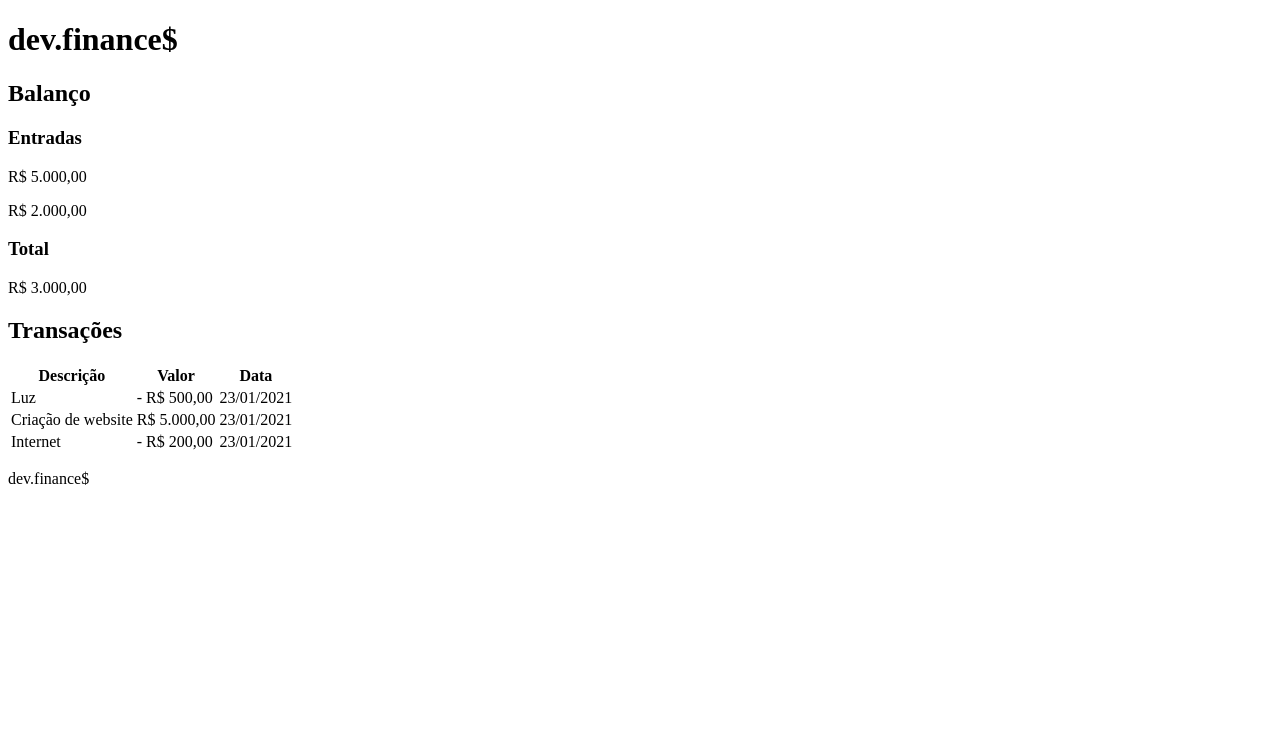
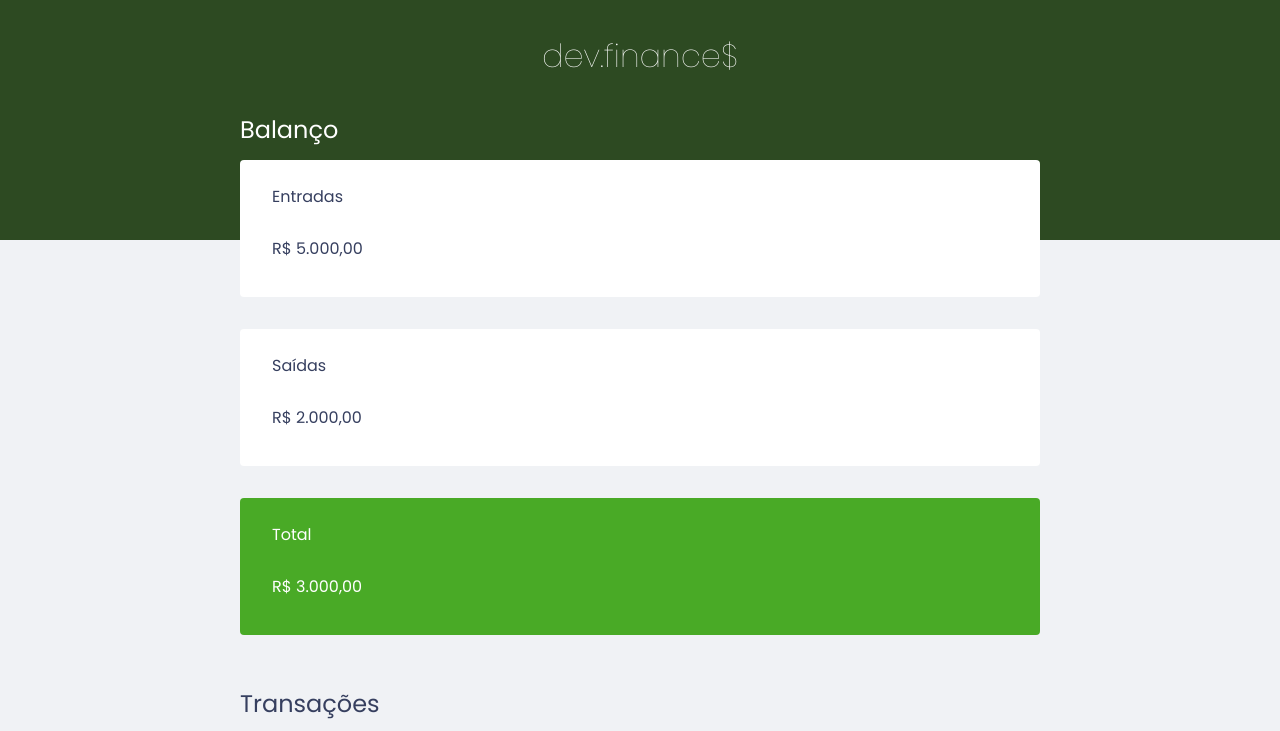
Before and after one commit to diegominelli/Finance, a plain HTML site: page index.html in a window 1280 px wide. Shown: the top 731 px of the page. Drawn offline with Linux system fonts and the light colour scheme.

Commit message:
Aplicacao do css na pagina

```diff
--- a/index.html
+++ b/index.html
@@ -5,6 +5,12 @@
   <meta charset="UTF-8">
   <meta name="viewport" content="width=device-width, initial-scale=1.0">
   <title>dev.finance$</title>
+
+  <link rel="stylesheet" href="./style.css">
+  <link rel="preconnect" href="https://fonts.gstatic.com">
+  <link
+    href="https://fonts.googleapis.com/css2?family=Poppins:ital,wght@0,100;0,400;0,700;1,100;1,400;1,700&display=swap"
+    rel="stylesheet">
 </head>
 
 <body>
@@ -13,7 +19,7 @@
     <h1 id="logo">dev.finance$</h1>
   </header>
 
-  <main>
+  <main class="container">
 
     <section id="balance">
       <h2>Balanço</h2>
@@ -23,10 +29,11 @@
       </div>
 
       <div class="card">
+        <h3>Saídas</h3>
         <p>R$ 2.000,00</p>
       </div>
 
-      <div class="card">
+      <div class="card total">
         <h3>Total</h3>
         <p>R$ 3.000,00</p>
       </div>
@@ -45,30 +52,28 @@
         </thead>
         <tbody>
           <tr>
-            <td>Luz</td>
-            <td>- R$ 500,00</td>
-            <td>23/01/2021</td>
+            <td class="description">Luz</td>
+            <td class="expense">- R$ 500,00</td>
+            <td class="date">23/01/2021</td>
           </tr>
           <tr>
-            <td>Criação de website</td>
-            <td>R$ 5.000,00</td>
-            <td>23/01/2021</td>
+            <td class="description">Criação de website</td>
+            <td class="income">R$ 5.000,00</td>
+            <td class="date">23/01/2021</td>
           </tr>
           <tr>
-            <td>Internet</td>
-            <td>- R$ 200,00</td>
-            <td>23/01/2021</td>
+            <td class="description">Internet</td>
+            <td class="expense">- R$ 200,00</td>
+            <td class="date">23/01/2021</td>
           </tr>
         </tbody>
       </table>
     </section>
 
-
-
   </main>
 
   <footer>
-    <p>dev.finance$</p>
+    dev.finance$
   </footer>
 
 </body>
--- /dev/null
+++ b/style.css
@@ -0,0 +1,133 @@
+/* Global */
+:root {
+  --dark-blue: #363f5f;
+
+}
+* {
+  margin: 0;
+  padding: 0;
+  box-sizing: border-box;
+}
+
+body {
+  background: #f0f2f5;
+  font-family: 'Poppins', sans-serif;
+}
+
+.container {
+  width: min(90vw, 800px);
+  margin: auto;
+}
+
+/* Titles */
+
+h2 {
+  margin-top: 3.2rem;
+  margin-bottom: 0.8rem;
+  color: #363f5f;
+  font-weight: normal;
+}
+
+/* Header */
+
+header {
+  background: #2D4A22;
+  padding: 2rem 0 10rem;
+  text-align: center;
+}
+
+#logo {
+  color: #fff;
+  font-weight: 100;
+}
+
+/* Balance*/
+
+#balance {
+  margin-top: -8rem;
+}
+
+#balance h2 {
+  color: #fff;
+  margin-top: 0;
+}
+
+/* Cards */
+
+.card {
+background: #fff;
+padding: 1.5rem 2rem;
+border-radius: 0.25rem;
+margin-bottom: 2rem;
+color: var(--dark-blue);
+}
+
+.card h3 {
+  font-weight: normal;
+  font-size: 1rem;
+}
+
+.card p {
+  font-weight: 2rem;
+  line-height: 3rem;
+  margin-top: 1rem;
+}
+
+.card.total {
+  background: #49aa26;
+  color: #fff;
+}
+
+/* Table*/
+
+#data-table {
+  width: 100%;
+  border-spacing: 0 0.5rem;
+  color: #969cb3;
+}
+
+table thead tr th:first-child,
+table tbody tr td:first-child {
+  border-radius: 0.25rem 0 0 0.25rem;
+}
+
+table thead th {
+  background: #fff;
+  font-weight: normal;
+  padding: 1rem 2rem;
+  text-align: left;
+}
+
+table tbody tr {
+  opacity: 0.7;
+}
+
+table tbody tr:hover {
+  opacity: 1;
+}
+
+table tbody td {
+  background: #fff;
+  padding: 1rem 2rem;
+}
+
+td.description {
+  color: var(--dark-blue);
+}
+
+td.income {
+  color: #12a454;
+}
+
+td.expense {
+  color: #e92929;
+}
+
+/* Footer*/
+
+footer {
+  text-align: center;
+  padding: 4rem 0 2rem;
+  color: var(--dark-blue);
+  opacity: 0.6;
+}
```
